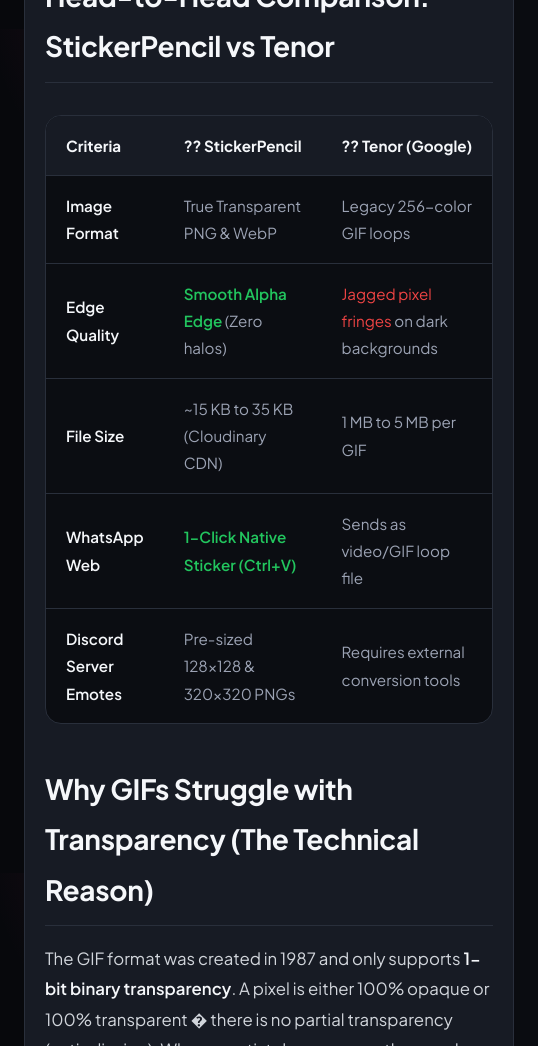
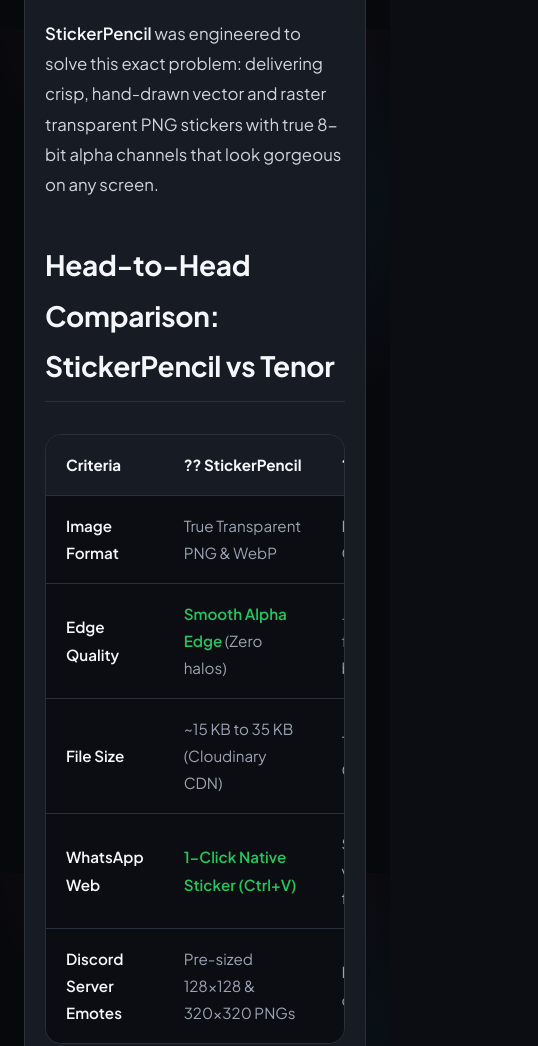
Before and after one commit to antitest1000-cmyk/stickers-gifs-website, a plain HTML site: page tenor-alternative.html in a window 390 px wide. Shown: the part 815-1861 px from the top of the page, 538 px wide, since content can reach past the window. Drawn offline with nearby package versions, Linux system fonts and the light colour scheme.

Commit message:
Fix horizontal overflow across packs, studio maker, alternatives, and responsive grids

```diff
--- a/css/style.css
+++ b/css/style.css
@@ -147,6 +147,7 @@ body:not(.sketch-dark-mode) {
   box-sizing: border-box;
   margin: 0;
   padding: 0;
+  min-width: 0;
 }
 
 html {
@@ -155,6 +156,8 @@ html {
   -webkit-text-size-adjust: 100%;
   background-color: var(--bg-main);
   color: var(--text-primary);
+  max-width: 100%;
+  overflow-x: hidden;
 }
 
 body {
@@ -166,10 +169,18 @@ body {
   min-height: 100dvh;
   display: flex;
   flex-direction: column;
+  max-width: 100%;
   overflow-x: hidden;
   position: relative;
   -webkit-font-smoothing: antialiased;
   -moz-osx-font-smoothing: grayscale;
+}
+
+/* Flex child safety rule: direct children of body must never overflow viewport width */
+body > * {
+  min-width: 0;
+  max-width: 100%;
+  box-sizing: border-box;
 }
 
 /* REMOVE OLD SCRAPBOOK DECORATIONS COMPLETELY */
@@ -3058,11 +3069,14 @@ body:not(.sketch-dark-mode) .toast-item {
    -------------------------------------------------------------------------- */
 .packs-grid {
   display: grid;
-  grid-template-columns: repeat(auto-fill, minmax(260px, 1fr));
+  grid-template-columns: repeat(auto-fill, minmax(min(100%, 280px), 1fr));
   gap: 16px;
+  width: 100%;
   max-width: 1400px;
+  min-width: 0;
   margin: 0 auto 50px;
   padding: 0 20px;
+  box-sizing: border-box;
 }
 
 .categories-grid {
@@ -3524,9 +3538,17 @@ body:not(.sketch-dark-mode) .toast-item {
   }
 
   .packs-grid {
-    grid-template-columns: repeat(2, 1fr);
+    grid-template-columns: repeat(2, minmax(0, 1fr));
     gap: 10px;
     padding: 0 10px;
+    width: 100%;
+    min-width: 0;
+  }
+
+  @media (max-width: 350px) {
+    .packs-grid {
+      grid-template-columns: minmax(0, 1fr);
+    }
   }
 
   .categories-grid {
@@ -3707,17 +3729,31 @@ body:not(.sketch-dark-mode) .toast-item {
 
 /* Article Reading Sheet & Editorial Content */
 .article-wrapper {
+  width: 100%;
   max-width: 920px;
+  min-width: 0;
   margin: 40px auto 80px;
   padding: 0 24px;
+  box-sizing: border-box;
 }
 
 .article-sheet {
+  width: 100%;
+  max-width: 100%;
+  min-width: 0;
+  box-sizing: border-box;
   background: var(--paper-card);
   border: 1px solid var(--border-subtle);
   border-radius: 24px;
   padding: 48px 44px;
   box-shadow: 0 20px 40px -15px rgba(0, 0, 0, 0.4);
+}
+
+.article-body {
+  width: 100%;
+  max-width: 100%;
+  min-width: 0;
+  box-sizing: border-box;
 }
 
 @media (max-width: 640px) {
@@ -3818,11 +3854,17 @@ body:not(.sketch-dark-mode) .toast-item {
 }
 
 .comparison-table-wrapper {
+  display: block;
+  width: 100%;
+  max-width: 100%;
+  min-width: 0;
   overflow-x: auto;
+  -webkit-overflow-scrolling: touch;
   margin: 32px 0;
   border-radius: var(--radius-lg);
   border: 1px solid var(--border-subtle);
   background: var(--paper-bg);
+  box-sizing: border-box;
 }
 
 .sketch-comparison-table {
```
Also changed, not shown: alternatives.html (+7 -1 lines), packs.html (+20 -2 lines), sticker-maker.html (+32 -2 lines).
